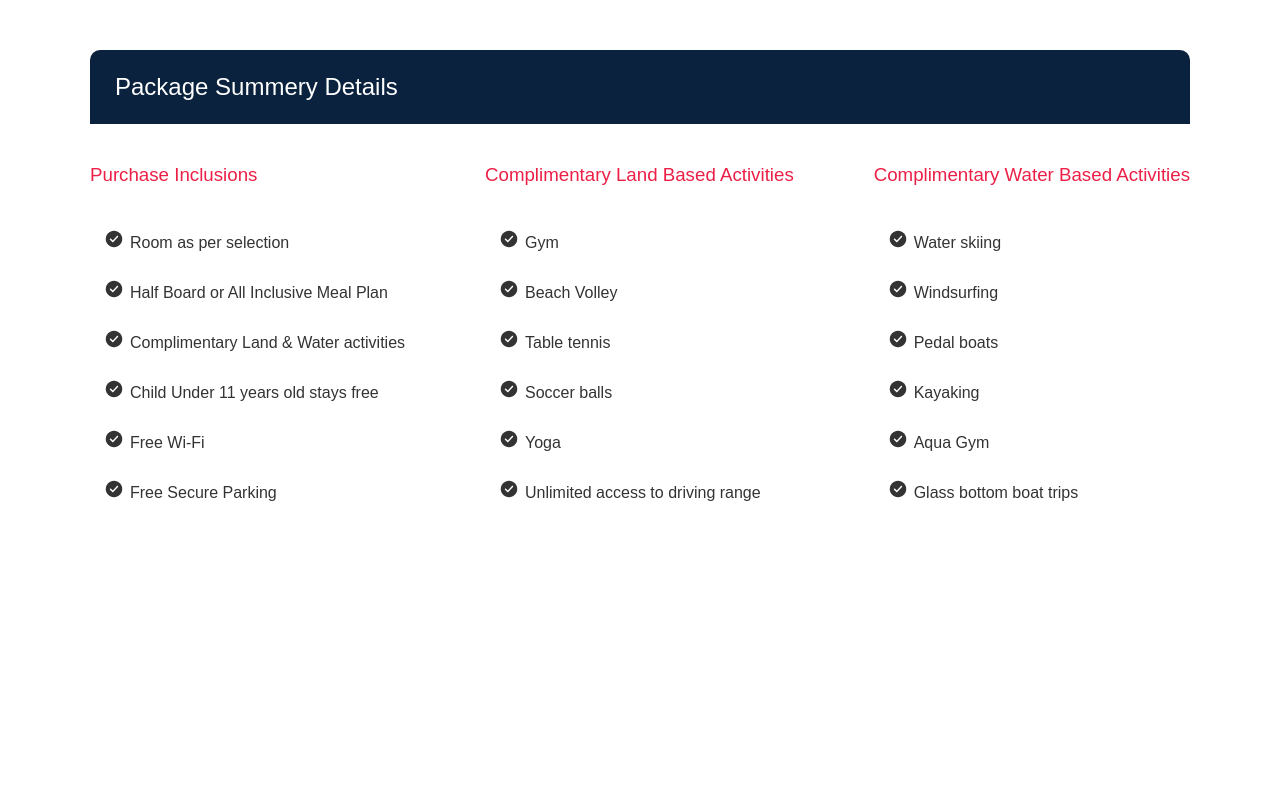
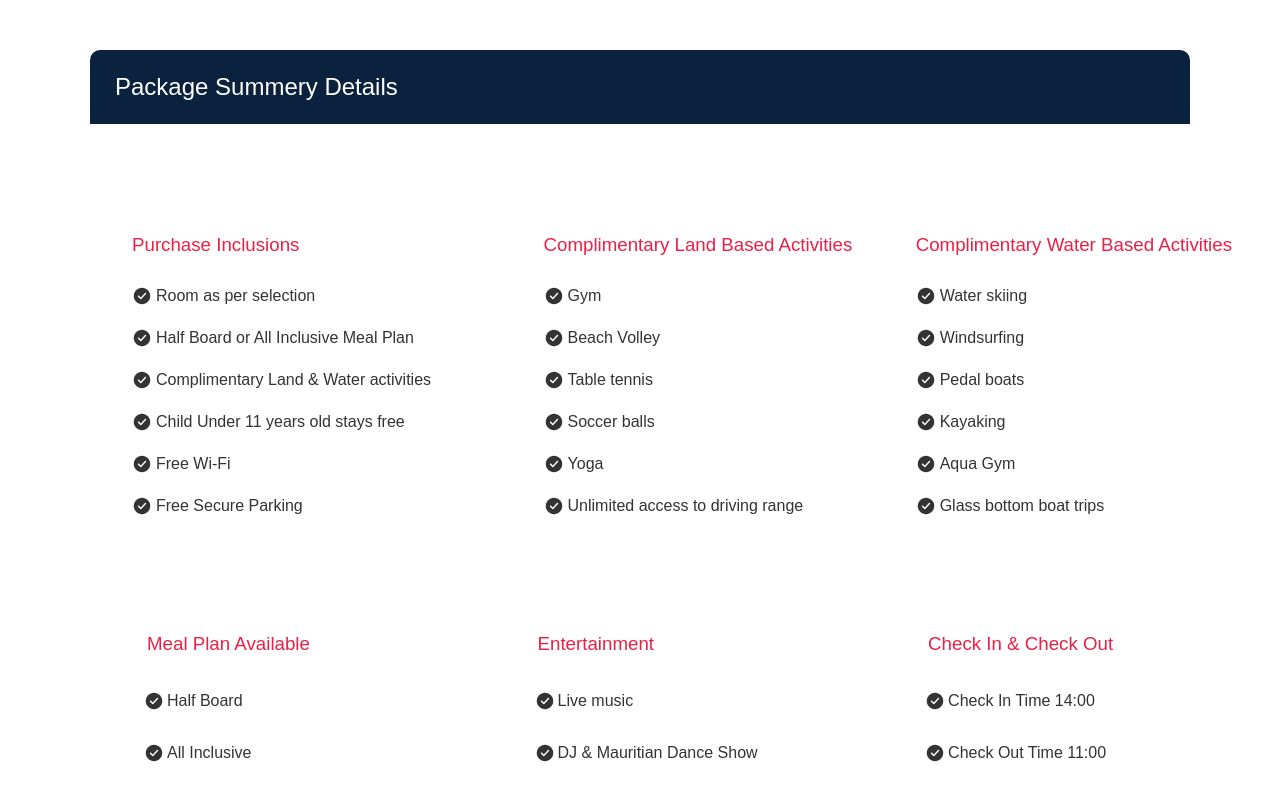
Before and after one commit to Heneros/hotel-booking, a website: page src/index.html in a window 1280 px wide. Shown: the part 5737-6537 px from the top of the page. Before the commit the page ends 6318 px from the top, so only its background shows below. Drawn offline with nearby package versions, Linux system fonts and the light colour scheme; files that its build step writes are made by us from their sources.

Commit message:
packages block done

```diff
--- a/package.json
+++ b/package.json
@@ -10,6 +10,7 @@
   "author": "",
   "license": "ISC",
   "dependencies": {
+    "bootstrap": "^4.6.0",
     "browser-sync": "^2.26.14",
     "css-loader": "^5.2.0",
     "gulp": "^4.0.2",
--- a/src/index.html
+++ b/src/index.html
@@ -247,6 +247,29 @@
             </ul>
         </div>
     </div>
+    <div class="container conainer__description_second">
+        <div class="box__detail">
+            <h3>Meal Plan Available</h3>
+            <ul>
+                <li>Half Board</li>
+                <li>All Inclusive</li>
+            </ul>
+        </div>
+        <div class="box__detail">
+            <h3>Entertainment</h3>
+            <ul>
+                <li>Live music</li>
+                <li>DJ & Mauritian Dance Show</li>
+            </ul>
+        </div>
+        <div class="box__detail">
+            <h3>Check In & Check Out</h3>
+            <ul>
+                <li>Check In Time 14:00</li>
+                <li>Check Out Time 11:00</li>
+            </ul>
+        </div>
+    </div>
     </section>
 </div>
 
--- a/src/sass/components/packages.scss
+++ b/src/sass/components/packages.scss
@@ -11,15 +11,65 @@
     .conainer__descriptions{
         display: flex;
         justify-content: space-between;
+        padding-top: 70px;
+        position: relative;
         h3{
             color: $red;
             font-weight: 500;
+            position: relative;
+            left: 42px;
+        }
+        ul{
+            // list-style-image: url('../img/circle.svg');
+
+            li{
+                padding: 9px 26px;
+                color: #333;
+                background: url(../img/circle.svg) 3px 12px no-repeat;
+                list-style: none;
+                margin: 0;
+                // &:nth-child(1){
+                //     padding-top: unset;
+                // }
+
+            }
+        }
+    }
+    .conainer__description_second{
+        display: flex;
+        justify-content: space-between;
+        padding-top: 70px;
+
+        .box__detail{
+            flex-basis: 27%;
+            // padding: 0 75px;
+            // &:nth-child(3){
+            //     padding-right: 55px;
+            // }
+
+
+        }
+        h3{
+            color: $red;
+            font-weight: 500;
+            position: relative;
+            left: 42px;
         }
         ul{
             list-style-image: url('../img/circle.svg');
+
             li{
-                padding-top: 25px;
-                color: #333333;
+                padding: 14px 22px;
+                color: #333;
+                background: url(../img/circle.svg) 0px no-repeat;
+                list-style: none;
+                margin: 0;
+                &::marker{
+                    font-size: 15px;
+                    padding-top: 5px;
+                }
+
+
             }
 
         }
--- a/src/sass/style.scss
+++ b/src/sass/style.scss
@@ -1,7 +1,6 @@
 @import 'base';
 @import 'variables';
 @import 'reset';
-
 
 
 
```
Also changed, not shown: build/css/style.css, build/img/logo.png, build/img/profile.jpg, build/img/slider-img-2.jpg, build/img/slider-img-3.jpg, build/img/slider-img-5.jpg, build/img/slider-img.png, build/index.html, 1 other file.
